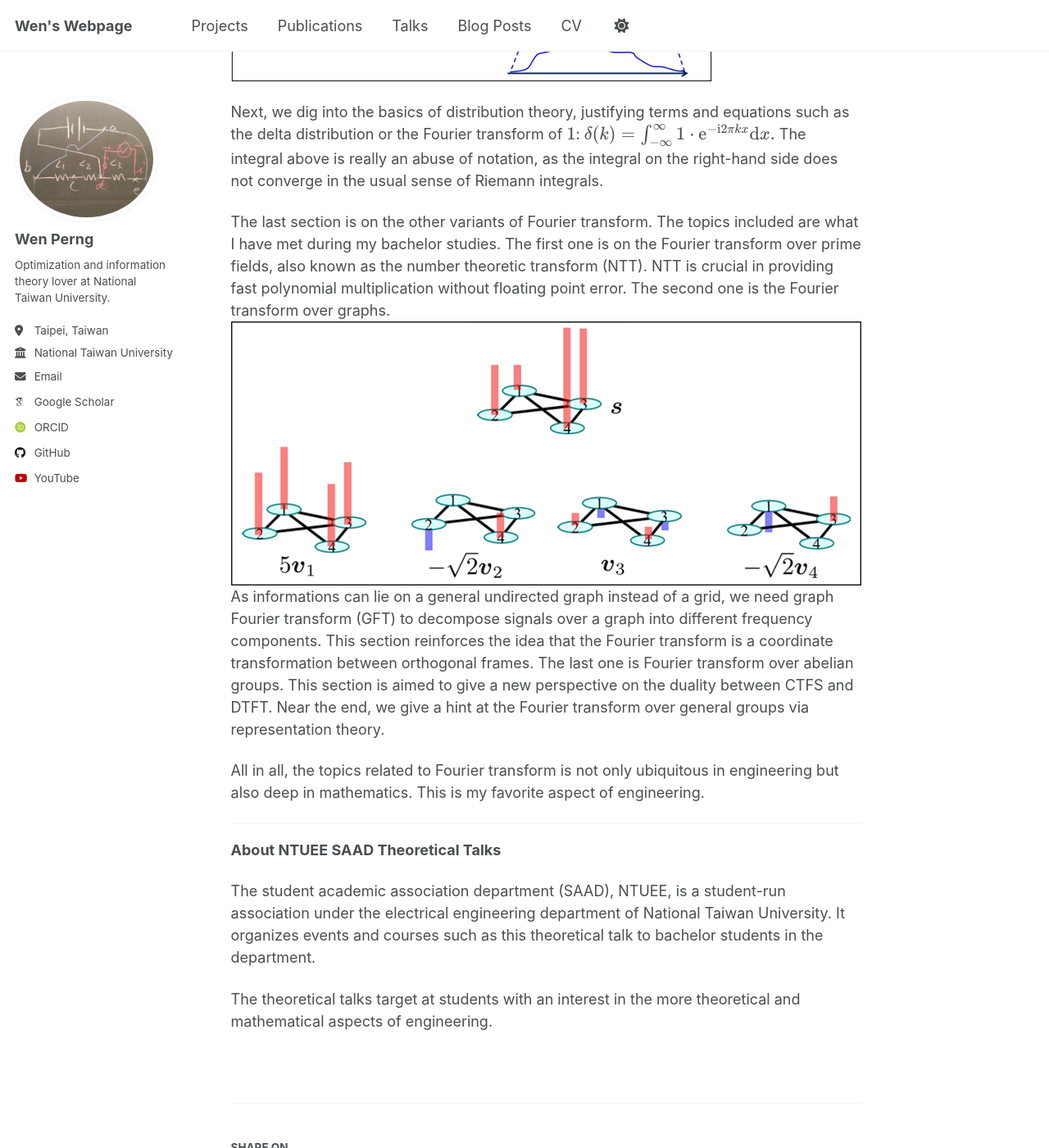
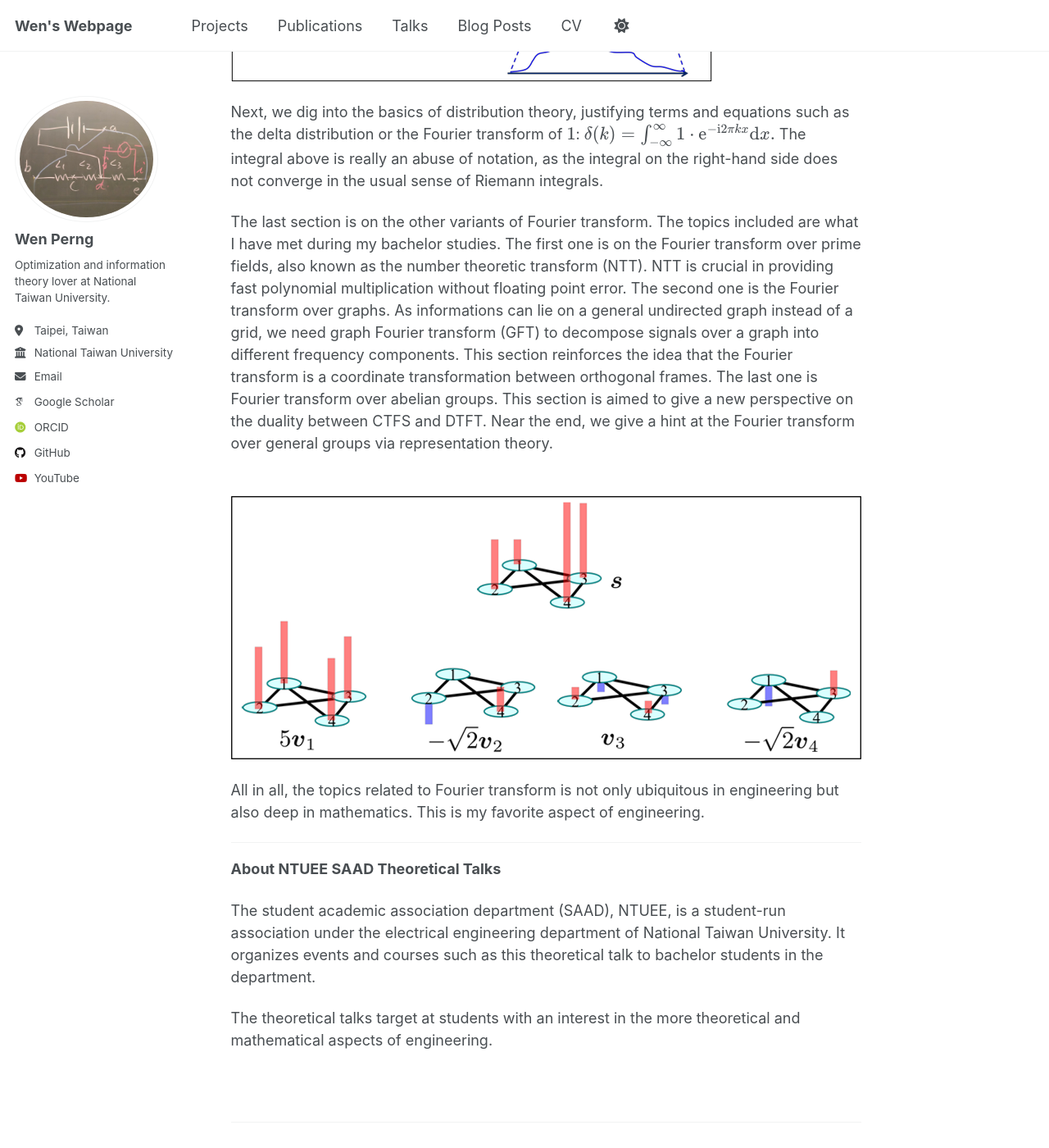
Before and after one commit to WenPerng/WenPerng.github.io, a Jekyll site: the page built from _talks/2025-05-15-talk.md, in a window 1280 px wide and 1400 px high, scrolled down 929 px. Shown: the whole window at 82% size. Built offline with Jekyll 4.4.1, drawn with Linux system fonts in a browser that asks for light colours; some web fonts are replaced; a script that is not in the unit is left out.

Commit message:
talk descriptions (finale)

```diff
--- a/_talks/2025-05-15-talk.md
+++ b/_talks/2025-05-15-talk.md
@@ -25,9 +25,9 @@
 $$\delta(k) = \int_{-\infty}^{\infty} 1 \cdot \mathrm{e}^{-\mathrm{i} 2\pi kx} \mathrm{d}x.$$
 The integral above is really an abuse of notation, as the integral on the right-hand side does not converge in the usual sense of Riemann integrals.
 
-The last section is on the other variants of Fourier transform. The topics included are what I have met during my bachelor studies. The first one is on the Fourier transform over prime fields, also known as the number theoretic transform (NTT). NTT is crucial in providing fast polynomial multiplication without floating point error. The second one is the Fourier transform over graphs.
+The last section is on the other variants of Fourier transform. The topics included are what I have met during my bachelor studies. The first one is on the Fourier transform over prime fields, also known as the number theoretic transform (NTT). NTT is crucial in providing fast polynomial multiplication without floating point error. The second one is the Fourier transform over graphs. As informations can lie on a general undirected graph instead of a grid, we need graph Fourier transform (GFT) to decompose signals over a graph into different frequency components. This section reinforces the idea that the Fourier transform is a coordinate transformation between orthogonal frames. The last one is Fourier transform over abelian groups. This section is aimed to give a new perspective on the duality between CTFS and DTFT. Near the end, we give a hint at the Fourier transform over general groups via representation theory.
+
 <br/><img src='/images/talk/2025-05-15-GFT.png'>
-As informations can lie on a general undirected graph instead of a grid, we need graph Fourier transform (GFT) to decompose signals over a graph into different frequency components. This section reinforces the idea that the Fourier transform is a coordinate transformation between orthogonal frames. The last one is Fourier transform over abelian groups. This section is aimed to give a new perspective on the duality between CTFS and DTFT. Near the end, we give a hint at the Fourier transform over general groups via representation theory.
 
 All in all, the topics related to Fourier transform is not only ubiquitous in engineering but also deep in mathematics. This is my favorite aspect of engineering.
 
```
Also changed, not shown: _talks/2024-10-01-talk.md (+12 -8 lines).
